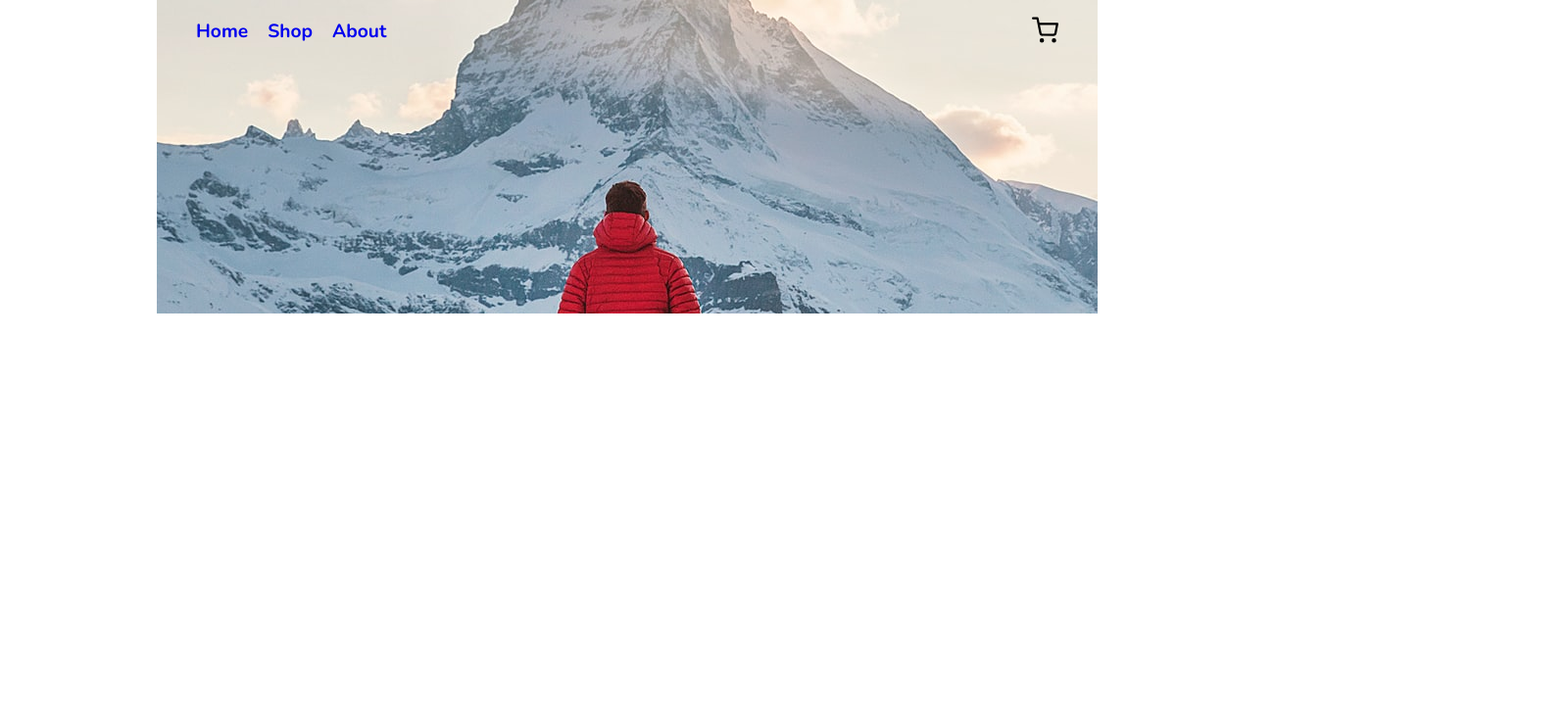
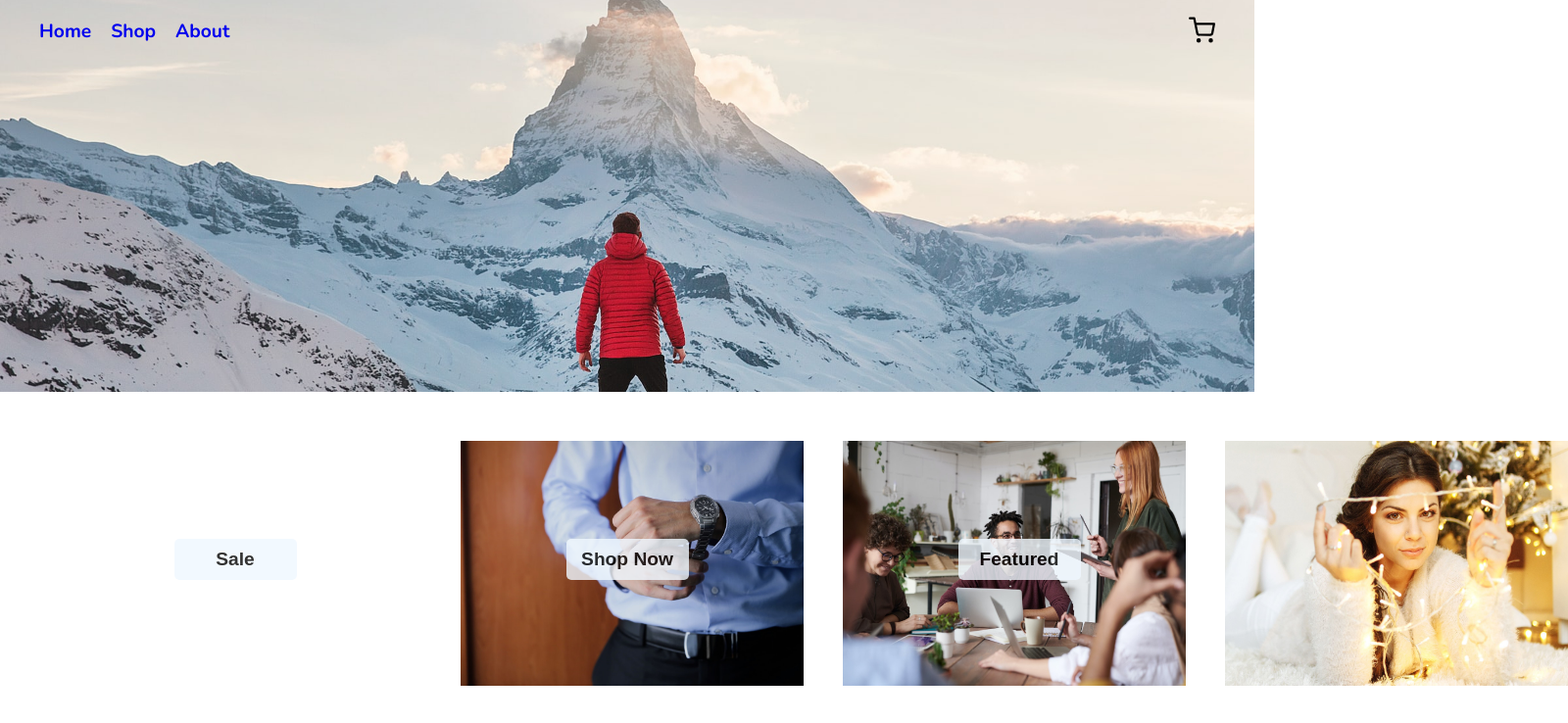
Before and after one commit to Alkylaid/shopping-cart, a React app: page / in a window 1280 px wide. Shown: the whole page at 98% size, 1600 px wide, since content can reach past the window. Built offline with nearby package versions, Linux system fonts and the light colour scheme; no server answers.

Commit message:
Add teaser component

```diff
--- a/package.json
+++ b/package.json
@@ -10,6 +10,7 @@
     "react-dom": "^18.2.0",
     "react-router-dom": "^6.3.0",
     "react-scripts": "5.0.1",
+    "uniqid": "^5.4.0",
     "web-vitals": "^2.1.4"
   },
   "scripts": {
--- a/src/components/App.js
+++ b/src/components/App.js
@@ -1,4 +1,5 @@
 import { useEffect, useState } from 'react';
+import Home from './Home';
 import Navbar from './Navbar';
 
 
@@ -16,6 +17,7 @@ function App() {
       <div id="hero-image">
       <Navbar />
       </div>
+      <Home />
     </div>
   );
 }
--- a/src/components/Home.js
+++ b/src/components/Home.js
@@ -1,5 +1,7 @@
+import Teasers from "./Teasers";
+
 const Home = () => {
-    return ( <div></div> );
+    return ( <div><Teasers/></div> );
 }
 
 export default Home;
--- a/src/components/Navbar.js
+++ b/src/components/Navbar.js
@@ -6,7 +6,7 @@ const Navbar = () => {
     <div id="nav-bar">
       <BrowserRouter>
         <Routes>
-          <Route path="/" element={<Home />}></Route>
+          <Route path="/" ></Route>
           <Route path=""></Route>
           <Route path=""></Route>
         </Routes>
--- /dev/null
+++ b/src/components/Teasers.js
@@ -0,0 +1,54 @@
+import { useEffect, useState } from 'react';
+import teaser1 from '../imgs/teaser1.jpg';
+import teaser2 from '../imgs/teaser2.jpg';
+import teaser3 from '../imgs/teaser3.jpg';
+import teaser4 from '../imgs/teaser4.jpg';
+import teaser5 from '../imgs/teaser5.jpg';
+import teaser6 from '../imgs/teaser6.jpg';
+import teaser7 from '../imgs/teaser7.jpg';
+import teaser8 from '../imgs/teaser8.jpg';
+import uniqid from 'uniqid';
+
+const Teasers = () => {
+  const teaserImages = [
+    teaser1,
+    teaser2,
+    teaser3,
+    teaser4,
+    teaser5,
+    teaser6,
+    teaser7,
+    teaser8,
+  ];
+  const [teasers, setTeasers] = useState(teaserImages);
+
+  useEffect(() => {
+    const array = [];
+    for (let i = 0; array.length < 3; i++) {
+      const index = Math.floor(Math.random() * 8);
+      if (!array.includes(teaserImages[index]))
+      array.push(teaserImages[index]);
+    }
+    setTeasers(array);
+  }, []);
+
+  return (
+    <div className="teaser-images">
+      {teasers.map((image) => {
+        return(
+        <img
+          src={image}
+          alt="teasers"
+          className="teaser-image"
+          key={uniqid()}
+        ></img>)
+      })}
+   <button id="sale-button">Sale</button>
+   <button id="shop-now-button">Shop Now</button>
+   <button id="featured-button">Featured</button>
+    </div>
+
+  );
+};
+
+export default Teasers;
--- a/src/index.js
+++ b/src/index.js
@@ -2,7 +2,6 @@ import React from 'react';
 import ReactDOM from 'react-dom/client';
 import './styles/index.css';
 import App from './components/App';
-
 
 
 const root = ReactDOM.createRoot(document.getElementById('root'));
--- a/src/styles/index.css
+++ b/src/styles/index.css
@@ -6,6 +6,12 @@
 body{
   margin: 0 auto;
 }
+
+.container{
+
+  margin: 0 auto;
+}
+
 #nav-bar{
   display: grid;
   grid-template-columns: 50% 50%;
@@ -14,9 +20,9 @@ body{
 #hero-image{
   background-image: url('../imgs/hero.jpg');
   background-repeat: no-repeat;
+  background-size: 100vw;
   background-position: center center;
-  width: 75vw;
-  height: 40vh;
+  height: 50vh;
   margin: 0 auto;
 
 }
@@ -28,6 +34,7 @@ ul{
 
 a{
   text-decoration: none;
+
 }
 
 a:visited{
@@ -40,6 +47,7 @@ a:visited{
   font-weight: 700;
   column-gap: 20px;
   grid-column: 1/2;
+
 }
 
 .cart-links{
@@ -49,3 +57,45 @@ a:visited{
 #shopping-cart-icon{
   width: 27px;
 }
+
+.teaser-images{
+  margin: 50px 450px;
+  display: flex;
+  justify-content: space-around;
+  position: relative;
+
+}
+
+.teaser-image{
+  width: 350px;
+  height: 250px;
+  margin: 0px 20px;
+}
+
+button{
+  border: none;
+  font-size: 1.2rem;
+  font-weight: 700;
+  padding: 10px;
+  border-radius: 5px;
+  background-color: aliceblue;
+  min-width: 125px;
+  opacity: 0.8
+}
+#shop-now-button{
+  position: absolute;
+  margin-top: 100px;
+
+}
+
+#sale-button{
+  position: absolute;
+  margin-right: 800px;
+  margin-top: 100px;
+}
+
+#featured-button{
+  position: absolute;
+  margin-right: -800px;
+  margin-top: 100px;
+}
```
Also changed, not shown: src/imgs/teaser1.jpg (added), src/imgs/teaser2.jpg (added), src/imgs/teaser3.jpg (added), src/imgs/teaser4.jpg (added), src/imgs/teaser5.jpg (added), src/imgs/teaser6.jpg (added), src/imgs/teaser7.jpg (added), src/imgs/teaser8.jpg (added), 1 other file.
